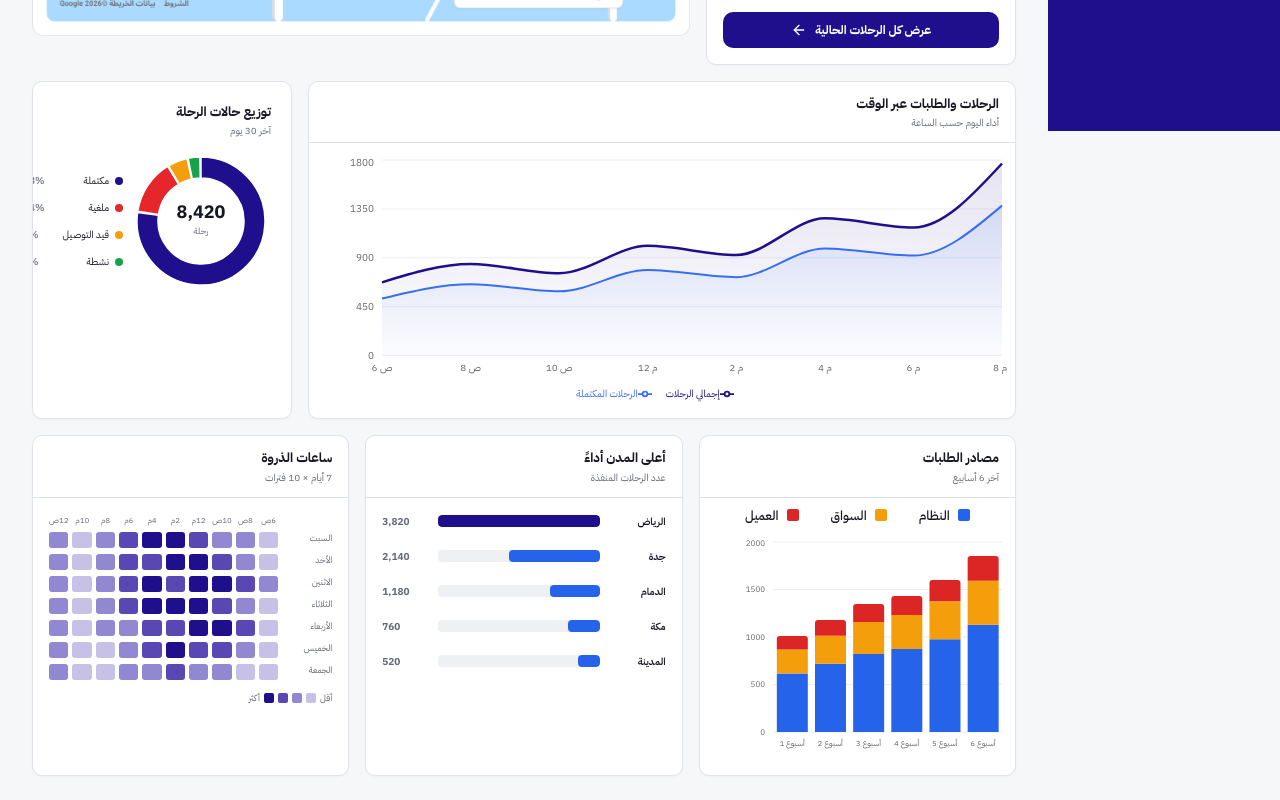
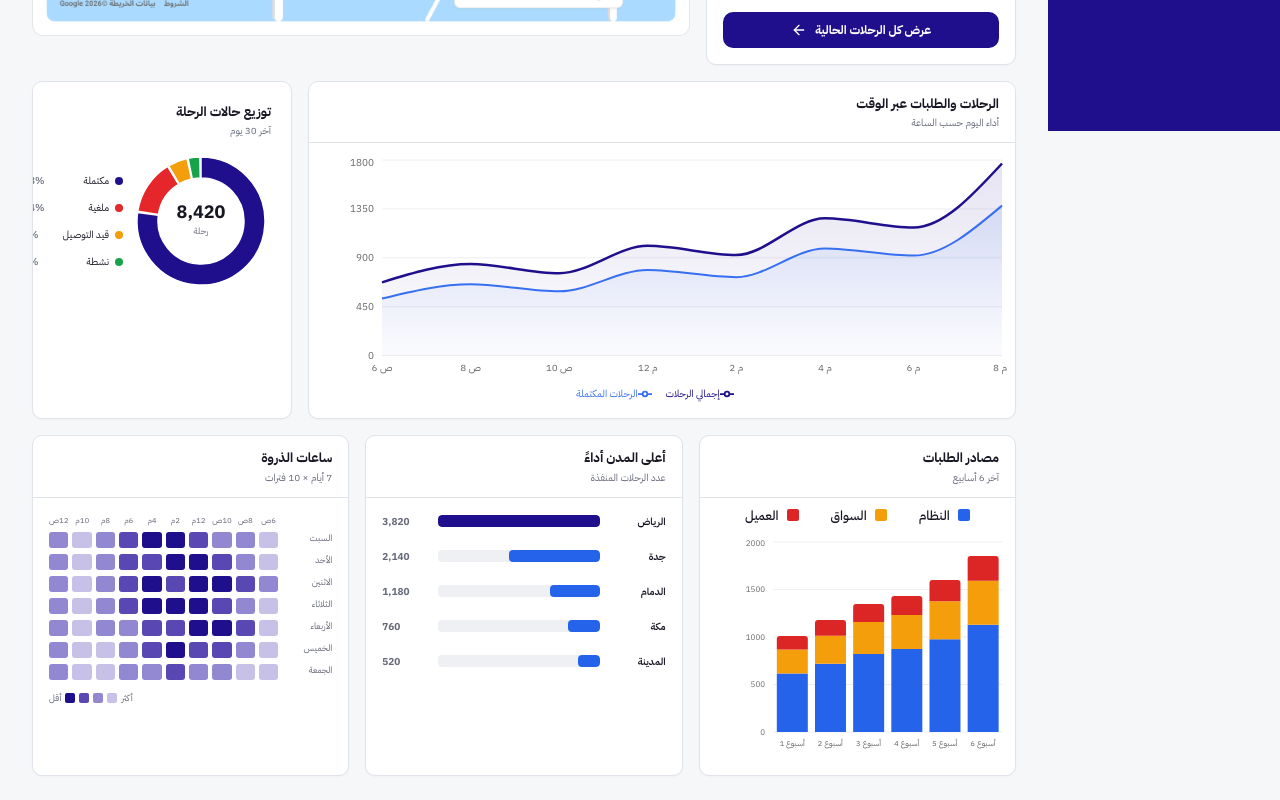
Before and after one commit to ahmedebrahem0/AquaDashboard, a Next.js app: page / in a window 1280 px wide. Shown: the part 669-1469 px from the top of the page. Built offline with nearby package versions, Linux system fonts and the light colour scheme.

Commit message:
Feat: Handel New Version

```diff
--- a/src/features/analytics/components/peak-hours-card.tsx
+++ b/src/features/analytics/components/peak-hours-card.tsx
@@ -32,12 +32,12 @@ export function PeakHoursCard({ title = "ساعات الذروة", subtitle = "7
             </div>
           ))}
         </div>
-        <div className="mt-3 flex items-center gap-1 text-[9px] text-muted-foreground">
-          <span>أقل</span>
+        <div className="mt-3 flex items-center gap-1 text-[9px] text-muted-foreground justify-end">
+          <span>أكثر</span>
           {colors.slice(1).map((color) => (
             <i key={color} className="size-2.5 rounded-[2px]" style={{ background: color }} />
           ))}
-          <span>أكثر</span>
+          <span>أقل</span>
         </div>
       </div>
     </section>
```
